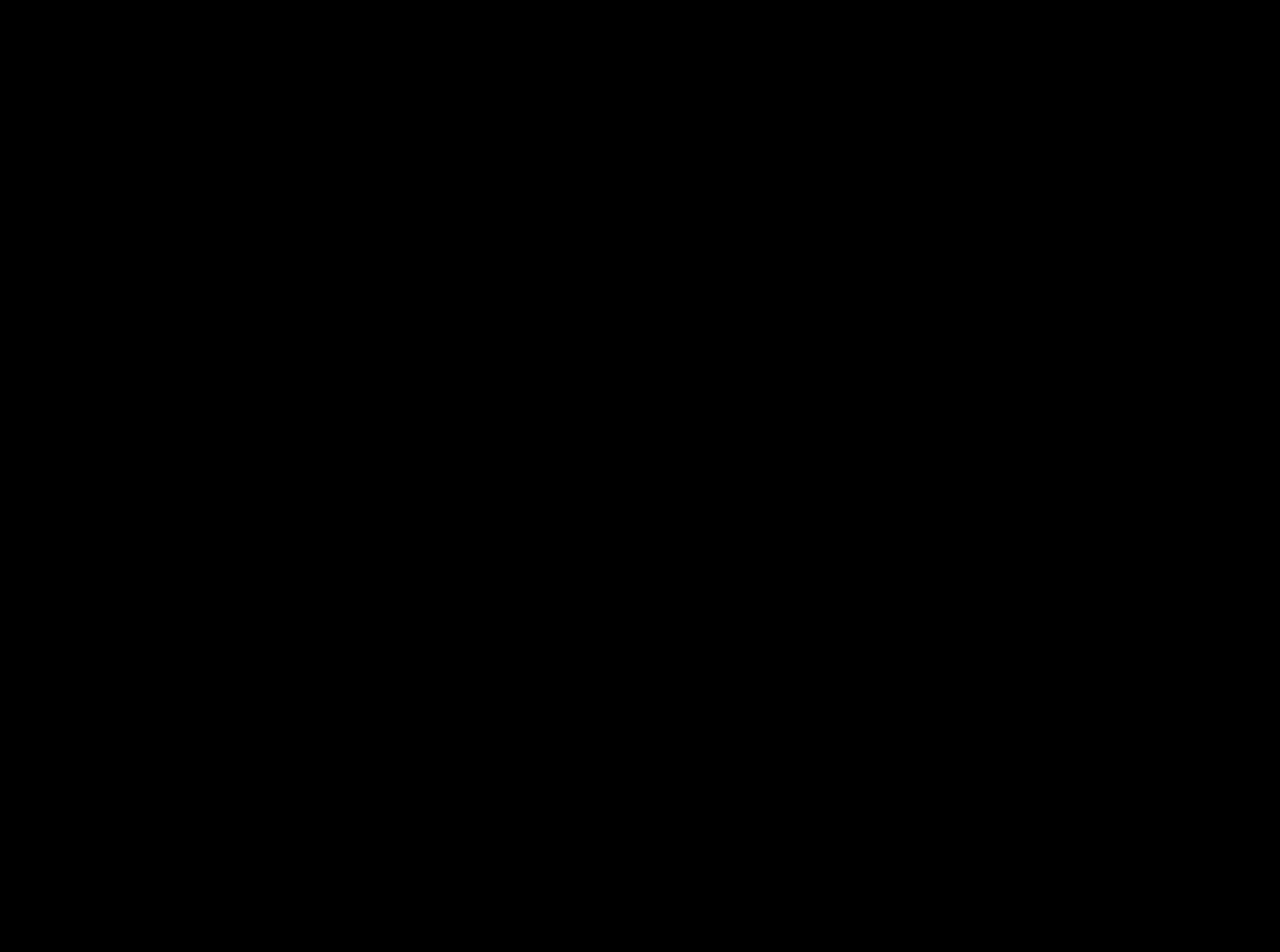
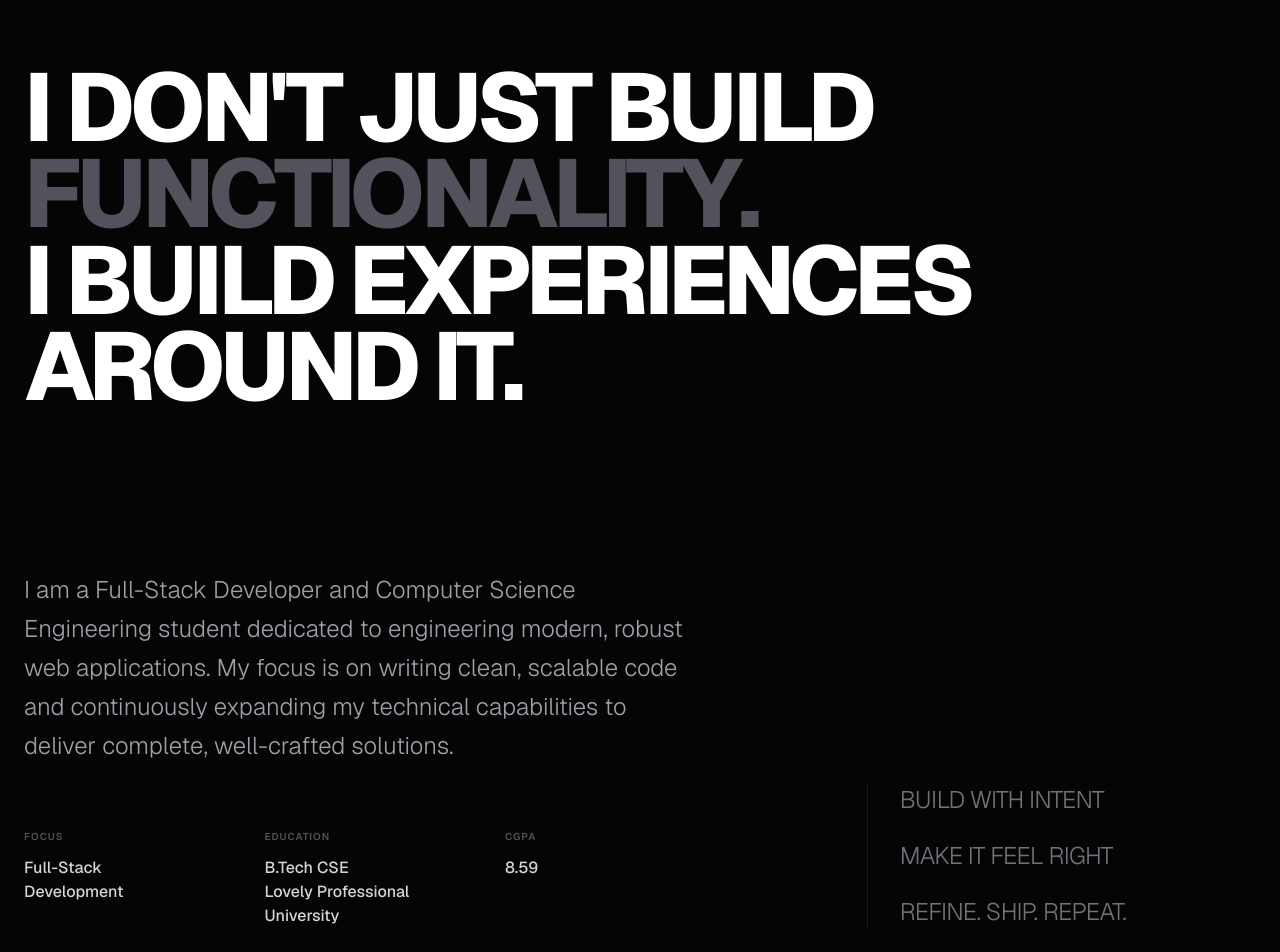
Before and after one commit to Ishan1711/Ishan-Portfolio, a Next.js app: page / in a window 1280 px wide. Shown: the part 1080-2032 px from the top of the page. Before the commit the page ends 800 px from the top, so only its background shows below. Built offline with nearby package versions, Linux system fonts and the light colour scheme.

Commit message:
feat: build about approach section

```diff
--- a/src/app/page.tsx
+++ b/src/app/page.tsx
@@ -1,9 +1,11 @@
 import { Hero } from "@/sections/Hero";
+import { About } from "@/sections/About";
 
 export default function Home() {
   return (
     <main className="flex min-h-screen flex-col bg-[#050505]">
       <Hero />
+      <About />
     </main>
   );
 }
--- /dev/null
+++ b/src/sections/About.tsx
@@ -0,0 +1,105 @@
+"use client";
+
+import { motion } from "framer-motion";
+
+export function About() {
+  return (
+    <section
+      id="about"
+      className="relative w-full bg-[#050505] text-white py-24 sm:py-32 lg:py-48 overflow-hidden selection:bg-white/20"
+    >
+      <div className="max-w-7xl mx-auto px-6">
+        <div className="flex flex-col gap-16 md:gap-24 lg:gap-32">
+
+          {/* Section Marker */}
+          <motion.div
+            initial={{ opacity: 0, y: 20 }}
+            whileInView={{ opacity: 1, y: 0 }}
+            viewport={{ once: true, margin: "-100px" }}
+            transition={{ duration: 0.8, ease: [0.16, 1, 0.3, 1] }}
+          >
+            <span className="text-xs tracking-[0.4em] text-zinc-500 font-medium uppercase">
+              01 / About
+            </span>
+          </motion.div>
+
+          {/* Large Editorial Statement */}
+          <motion.div
+            initial={{ opacity: 0, y: 40 }}
+            whileInView={{ opacity: 1, y: 0 }}
+            viewport={{ once: true, margin: "-100px" }}
+            transition={{ duration: 1.2, ease: [0.16, 1, 0.3, 1], delay: 0.1 }}
+          >
+            <h2 className="text-[10vw] sm:text-6xl md:text-7xl lg:text-8xl font-extrabold tracking-tighter uppercase leading-[0.9]">
+              I don&apos;t just build<br/>
+              <span className="text-zinc-600">functionality.</span><br/>
+              I build experiences<br/>
+              around it.
+            </h2>
+          </motion.div>
+
+          {/* Grid for Content */}
+          <div className="grid grid-cols-1 lg:grid-cols-12 gap-16 lg:gap-8 mt-4 sm:mt-8">
+
+            {/* Supporting Paragraph & Identity */}
+            <div className="lg:col-span-7 flex flex-col gap-12 sm:gap-16">
+              <motion.p
+                initial={{ opacity: 0, y: 20 }}
+                whileInView={{ opacity: 1, y: 0 }}
+                viewport={{ once: true, margin: "-100px" }}
+                transition={{ duration: 1, ease: [0.16, 1, 0.3, 1], delay: 0.2 }}
+                className="text-lg md:text-xl lg:text-2xl text-zinc-400 font-light leading-relaxed max-w-2xl"
+              >
+                I am a Full-Stack Developer and Computer Science Engineering student dedicated to engineering modern, robust web applications. My focus is on writing clean, scalable code and continuously expanding my technical capabilities to deliver complete, well-crafted solutions.
+              </motion.p>
+
+              <motion.div
+                initial={{ opacity: 0, y: 20 }}
+                whileInView={{ opacity: 1, y: 0 }}
+                viewport={{ once: true, margin: "-100px" }}
+                transition={{ duration: 1, ease: [0.16, 1, 0.3, 1], delay: 0.4 }}
+                className="grid grid-cols-1 sm:grid-cols-3 gap-8 sm:gap-4"
+              >
+                <div className="flex flex-col gap-3">
+                  <span className="text-[10px] tracking-widest text-zinc-600 uppercase font-semibold">Focus</span>
+                  <span className="text-sm md:text-base text-zinc-300 font-medium">Full-Stack<br/>Development</span>
+                </div>
+                <div className="flex flex-col gap-3">
+                  <span className="text-[10px] tracking-widest text-zinc-600 uppercase font-semibold">Education</span>
+                  <span className="text-sm md:text-base text-zinc-300 font-medium">B.Tech CSE<br/>Lovely Professional<br/>University</span>
+                </div>
+                <div className="flex flex-col gap-3">
+                  <span className="text-[10px] tracking-widest text-zinc-600 uppercase font-semibold">CGPA</span>
+                  <span className="text-sm md:text-base text-zinc-300 font-medium">8.59</span>
+                </div>
+              </motion.div>
+            </div>
+
+            {/* Approach / Principles */}
+            <div className="lg:col-span-4 lg:col-start-9 flex flex-col justify-end">
+              <div className="flex flex-col gap-4 sm:gap-6 border-l border-zinc-900 pl-6 sm:pl-8">
+                {[
+                  "BUILD WITH INTENT",
+                  "MAKE IT FEEL RIGHT",
+                  "REFINE. SHIP. REPEAT."
+                ].map((principle, index) => (
+                  <motion.div
+                    key={index}
+                    initial={{ opacity: 0, x: 20 }}
+                    whileInView={{ opacity: 1, x: 0 }}
+                    viewport={{ once: true, margin: "-100px" }}
+                    transition={{ duration: 0.8, ease: [0.16, 1, 0.3, 1], delay: 0.6 + (index * 0.15) }}
+                    className="text-lg sm:text-xl lg:text-2xl font-light tracking-tight text-zinc-500"
+                  >
+                    {principle}
+                  </motion.div>
+                ))}
+              </div>
+            </div>
+
+          </div>
+        </div>
+      </div>
+    </section>
+  );
+}
```
